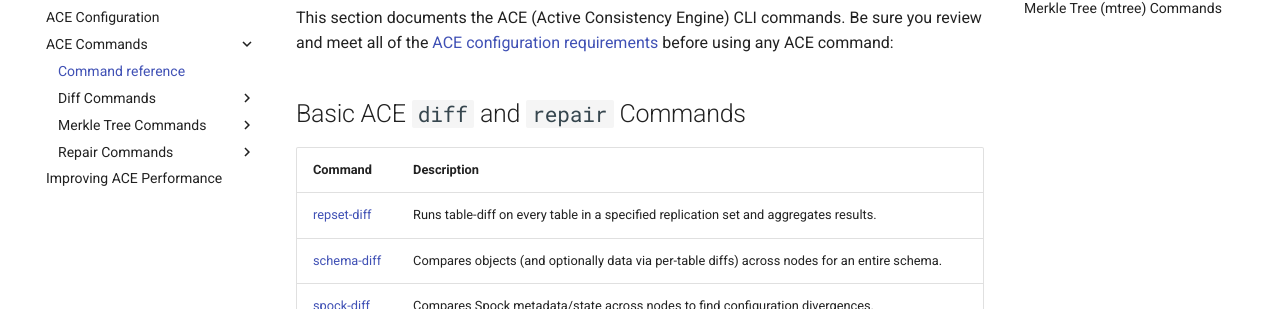
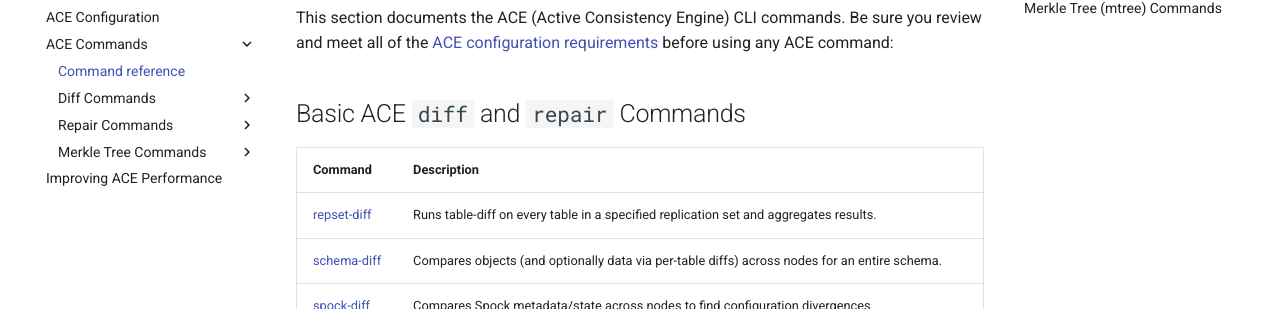
Before and after one commit to pgEdge/ace, an MkDocs documentation site: the page built from docs/commands/index.md, in a window 1280 px wide. Shown: the part 175-484 px from the top of the page. Built offline with MkDocs 1.6.1 and Material for MkDocs 9.7.7, drawn with Linux system fonts in a browser that asks for light colours; comment, search, counter and statistics services are not loaded; part of the change alters nothing that is shown.

```diff
--- a/mkdocs.yml
+++ b/mkdocs.yml
@@ -60,6 +60,9 @@ nav:
       - 'schema-diff': commands/diff/schema-diff.md
       - 'spock-diff': commands/diff/spock-diff.md
       - 'table-rerun': commands/diff/table-rerun.md
+    - 'Repair Commands':
+      - 'Overview': commands/repair/index.md
+      - 'table-repair': commands/repair/table-repair.md
     - 'Merkle Tree Commands':
       - 'Overview': commands/mtree/index.md
       - 'mtree-build': commands/mtree/mtree-build.md
@@ -69,7 +72,4 @@ nav:
       - 'mtree-teardown-table': commands/mtree/mtree-teardown-table.md
       - 'mtree-teardown': commands/mtree/mtree-teardown.md
       - 'mtree-update': commands/mtree/mtree-update.md
-    - 'Repair Commands':
-      - 'Overview': commands/repair/index.md
-      - 'table-repair': commands/repair/table-repair.md
   - Improving ACE Performance: performance.md
```
